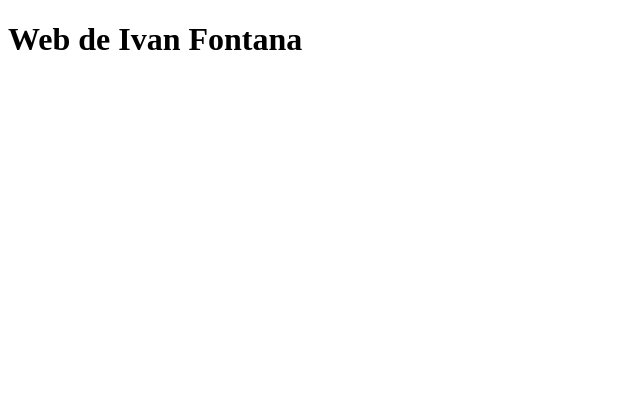
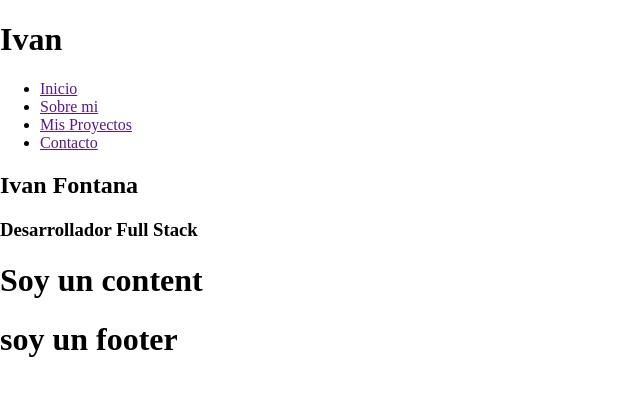
Before and after one commit to fontana-ivan/fontana-ivan.github.io, a plain HTML site: page index.html in a window 1280 px wide. Shown: the whole page, without its empty margins (0-640 px from the left). Drawn offline with Linux system fonts and the light colour scheme.

Commit message:
Comenzando el maquetado
Comenzando el maquetado

```diff
--- /dev/null
+++ b/css/common.css
@@ -0,0 +1,4 @@
+html, body{
+    margin: 0;
+    padding: 0;
+}
--- a/css/style.css
+++ b/css/style.css
@@ -1 +1,2 @@
-@import ".color.css";
+@import "./color.css";
+@import "./common.css";
--- a/index.html
+++ b/index.html
@@ -5,11 +5,17 @@
     <meta http-equiv="X-UA-Compatible" content="IE=edge">
     <meta name="viewport" content="width=device-width, initial-scale=1.0">
     <link rel="stylesheet" href="./css/style.css">
-    <title>My Web</title>
+    <title>Portafolio - Ivan Fontana</title>
 </head>
 <body>
 
-    <h1>Web de Ivan Fontana</h1>
+    <div id="container">
+        <div include-html="./partials/main-menu.html"></div>
+        <div include-html="./partials/header.html"></div>
+        <div include-html="./partials/content.html"></div>
+        <div include-html="./partials/footer.html"></div>
+    </div>
 
+    <script src="./js/include-html.js"></script>
 </body>
 </html>
--- /dev/null
+++ b/js/include-html.js
@@ -0,0 +1,28 @@
+function includeHTML() {
+    var z, i, elmnt, file, xhttp;
+    /*loop through a collection of all HTML elements:*/
+    z = document.getElementsByTagName("*");
+    for (i = 0; i < z.length; i++) {
+      elmnt = z[i];
+      /*search for elements with a certain atrribute:*/
+      file = elmnt.getAttribute("include-html");
+      if (file) {
+        /*make an HTTP request using the attribute value as the file name:*/
+        xhttp = new XMLHttpRequest();
+        xhttp.onreadystatechange = function() {
+          if (this.readyState == 4) {
+            if (this.status == 200) {elmnt.innerHTML = this.responseText;}
+            if (this.status == 404) {elmnt.innerHTML = "Page not found.";}
+            /*remove the attribute, and call this function once more:*/
+            elmnt.removeAttribute("include-html");
+            includeHTML();
+          }
+        }
+        xhttp.open("GET", file, true);
+        xhttp.send();
+        /*exit the function:*/
+        return;
+      }
+    }
+  };
+  includeHTML();
--- /dev/null
+++ b/partials/content.html
@@ -0,0 +1 @@
+<h1>Soy un content</h1>
--- /dev/null
+++ b/partials/footer.html
@@ -0,0 +1 @@
+<h1>soy un footer</h1>
--- /dev/null
+++ b/partials/header.html
@@ -0,0 +1,2 @@
+<h2>Ivan Fontana</h2>
+<h3>Desarrollador Full Stack</h3>
--- /dev/null
+++ b/partials/main-menu.html
@@ -0,0 +1,9 @@
+<h1>Ivan</h1>
+<nav>
+    <ul>
+        <li><a href="">Inicio</a></li>
+        <li><a href="">Sobre mi</a></li>
+        <li><a href="">Mis Proyectos</a></li>
+        <li><a href="">Contacto</a></li>
+    </ul>
+</nav>
```
